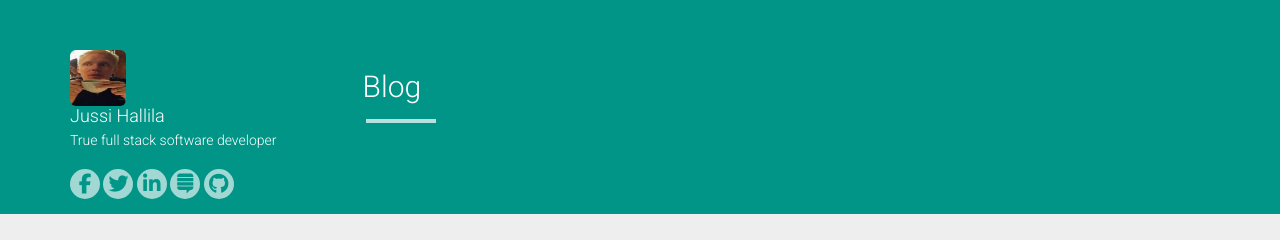
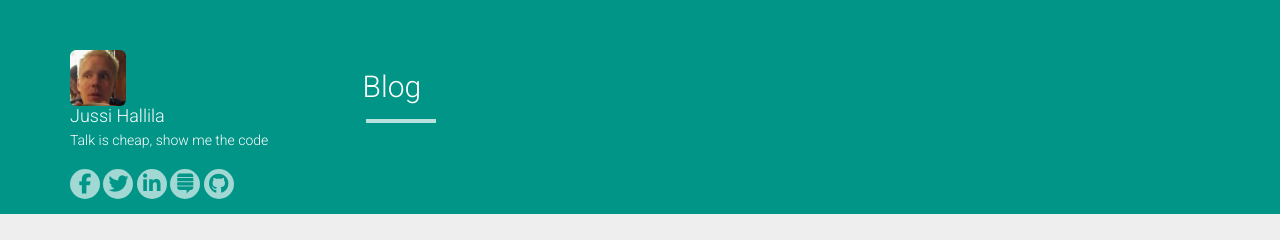
Before and after one commit to Xantier/xantier.github.io, a Jekyll site: the page built from index.html, in a window 1280 px wide. Shown: the top 240 px of the page. Built offline with Jekyll 4.4.1, drawn with Linux system fonts in a browser that asks for light colours; nearby versions of some CDN libraries; the list of posts is cut into pages by our own code.

Commit message:
image changes

```diff
--- a/_config.yml
+++ b/_config.yml
@@ -1,9 +1,9 @@
 title: Jussi Hallila
-description: Iterating information
+description: Truefullstack
 author: Jussi Hallila
 logo: /static/img/avatar.jpg
 github: https://github.com/Xantier
-about: True full stack software developer
+about: Talk is cheap, show me the code
 
 baseurl: "http://jussi.hallila.com"
 url: "http://jussi.hallila.com"
```
Also changed, not shown: static/img/avatar.jpg.
